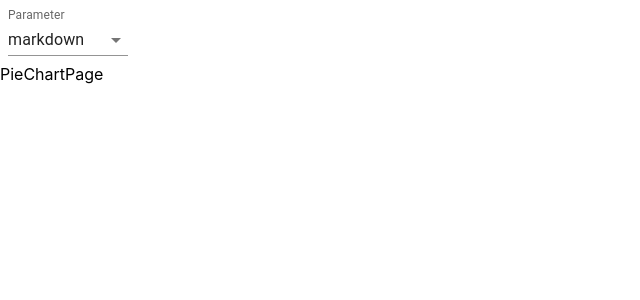
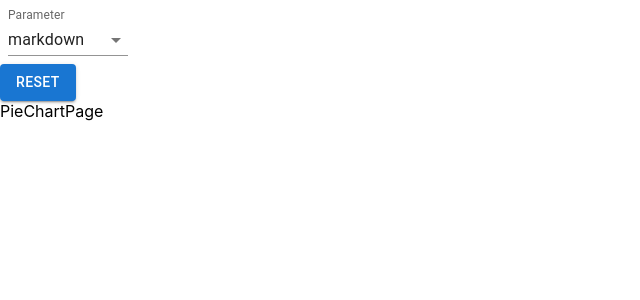
Before and after one commit to molitvinYe/charts-csv, a React (Create React App) app: page /pie-chart in a window 1280 px wide. Shown: the top 300 px of the page, without its empty margins (0-640 px from the left). Built offline with nearby package versions, Linux system fonts and the light colour scheme.

Commit message:
create reset button

```diff
--- a/src/components/header/Header.tsx
+++ b/src/components/header/Header.tsx
@@ -1,10 +1,12 @@
 import React from "react";
 import DropDown from "./DropDown";
+import ResetButton from "./ResetButton";
 
 const Header = () => {
   return (
     <header>
       <DropDown />
+      <ResetButton />
     </header>
   );
 };
--- /dev/null
+++ b/src/components/header/ResetButton.tsx
@@ -0,0 +1,15 @@
+import React from "react";
+import Button from "@mui/material/Button";
+
+const ResetButton = () => {
+  const resetFilters = () => {
+    console.log("reset");
+  };
+  return (
+    <Button variant="contained" onClick={resetFilters}>
+      Reset
+    </Button>
+  );
+};
+
+export default ResetButton;
```
